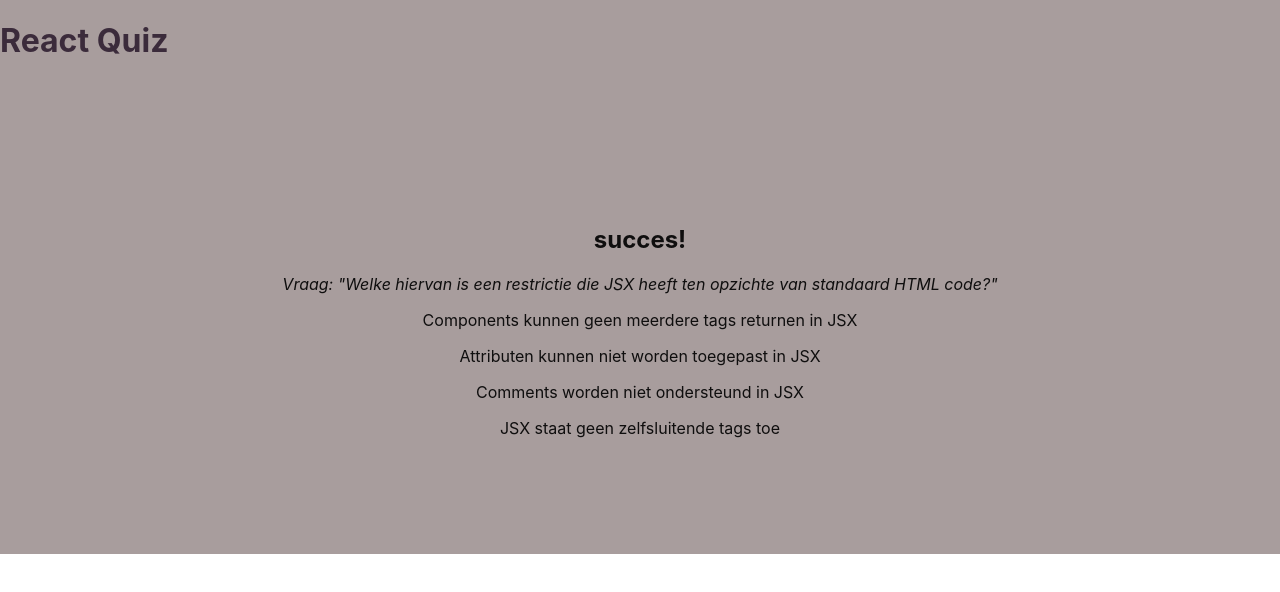
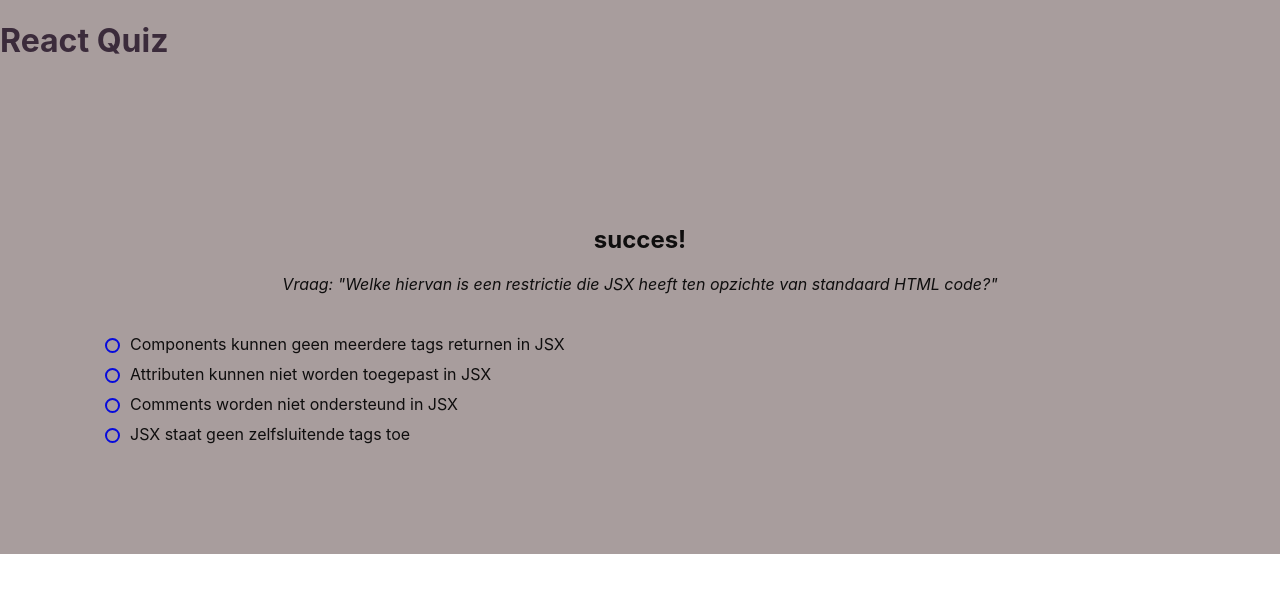
Before and after one commit to Melanforsaken/ReactQuiz2, a React (Create React App) app: page / in a window 1280 px wide. Shown: the top 592 px of the page. Built offline with nearby package versions, Linux system fonts and the light colour scheme.

Commit message:
toevoeging quiz buttons code css en js, met wat aanpassingen

```diff
--- a/src/App.css
+++ b/src/App.css
@@ -39,3 +39,28 @@
     transform: rotate(360deg);
   }
 }
+
+.quiz-options {
+  margin-top: 40px;
+}
+
+.quiz-options label {
+  display: flex;
+  align-items: center;
+  margin: 10px 0;
+}
+
+.quiz-options input[type="radio"] {
+  margin-right: 10px;
+  appearance: none;
+  width: 15px;
+  height: 15px;
+  border: 2px solid #070bdc;
+  border-radius: 50%;
+  outline: none;
+  cursor: pointer;
+}
+
+.quiz-options input[type="radio"]:checked {
+  background-color: #007bff;
+}
--- a/src/App.js
+++ b/src/App.js
@@ -15,18 +15,32 @@
     <i>
       Vraag: "Welke hiervan is een restrictie die JSX heeft ten opzichte van standaard HTML code?"
     </i>
-    <p>
-      Components kunnen geen meerdere tags returnen in JSX
-    </p>
-    <p>
-      Attributen kunnen niet worden toegepast in JSX
-    </p>
-    <p>
-      Comments worden niet ondersteund in JSX
-    </p>
-    <p>
-      JSX staat geen zelfsluitende tags toe
-    </p>
+    <div className="quiz-options">
+          <label>
+            <input type="radio" name="quiz" />
+            <span>
+              Components kunnen geen meerdere tags returnen in JSX
+              </span>
+          </label>
+          <label>
+            <input type="radio" name="quiz" />
+            <span>
+              Attributen kunnen niet worden toegepast in JSX
+              </span>
+          </label>
+          <label>
+            <input type="radio" name="quiz" />
+            <span>
+              Comments worden niet ondersteund in JSX
+              </span>
+          </label>
+          <label>
+            <input type="radio" name="quiz" />
+            <span>
+              JSX staat geen zelfsluitende tags toe
+              </span>
+          </label>
+        </div>
     </main>
     </div>
   );
```
